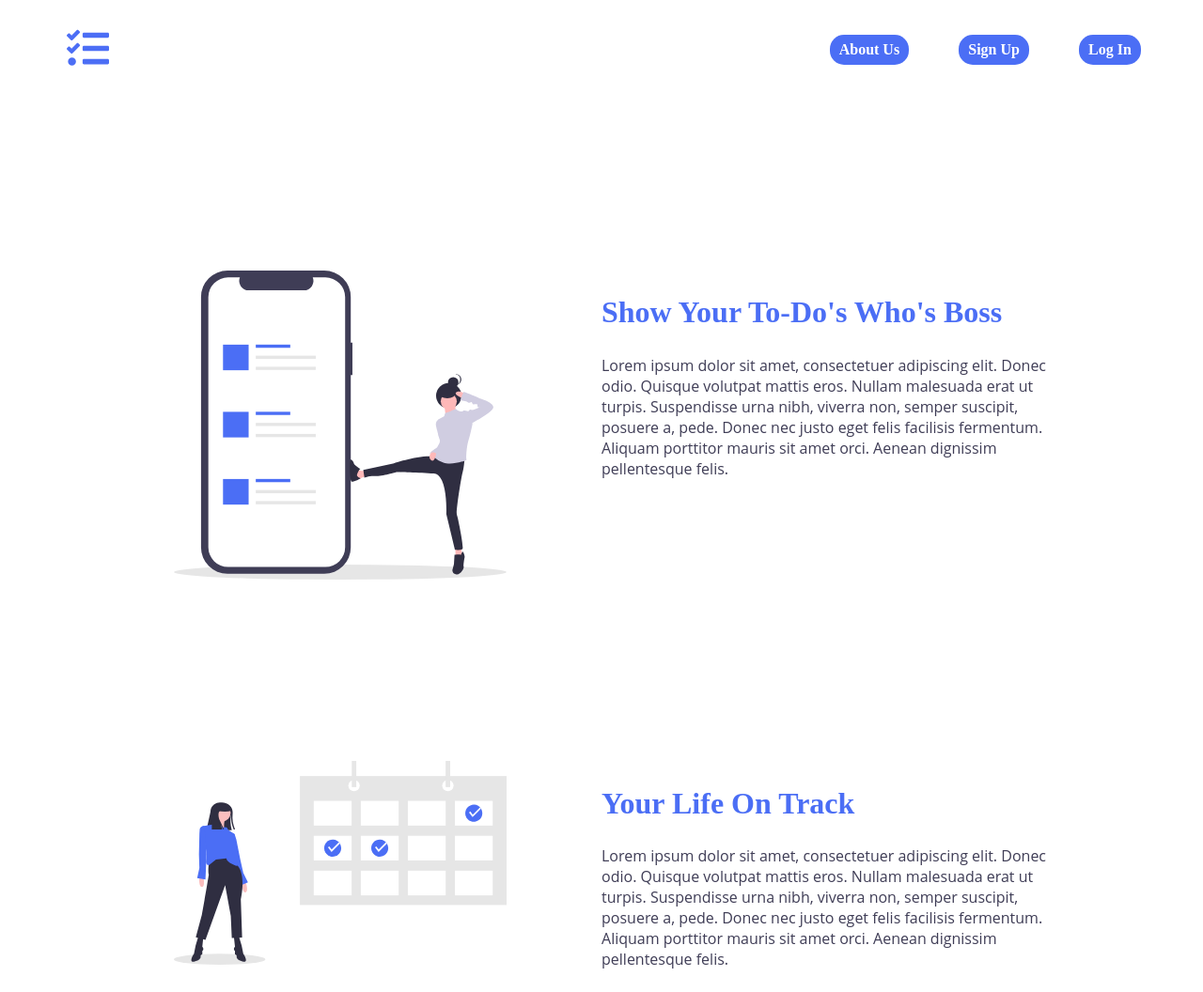
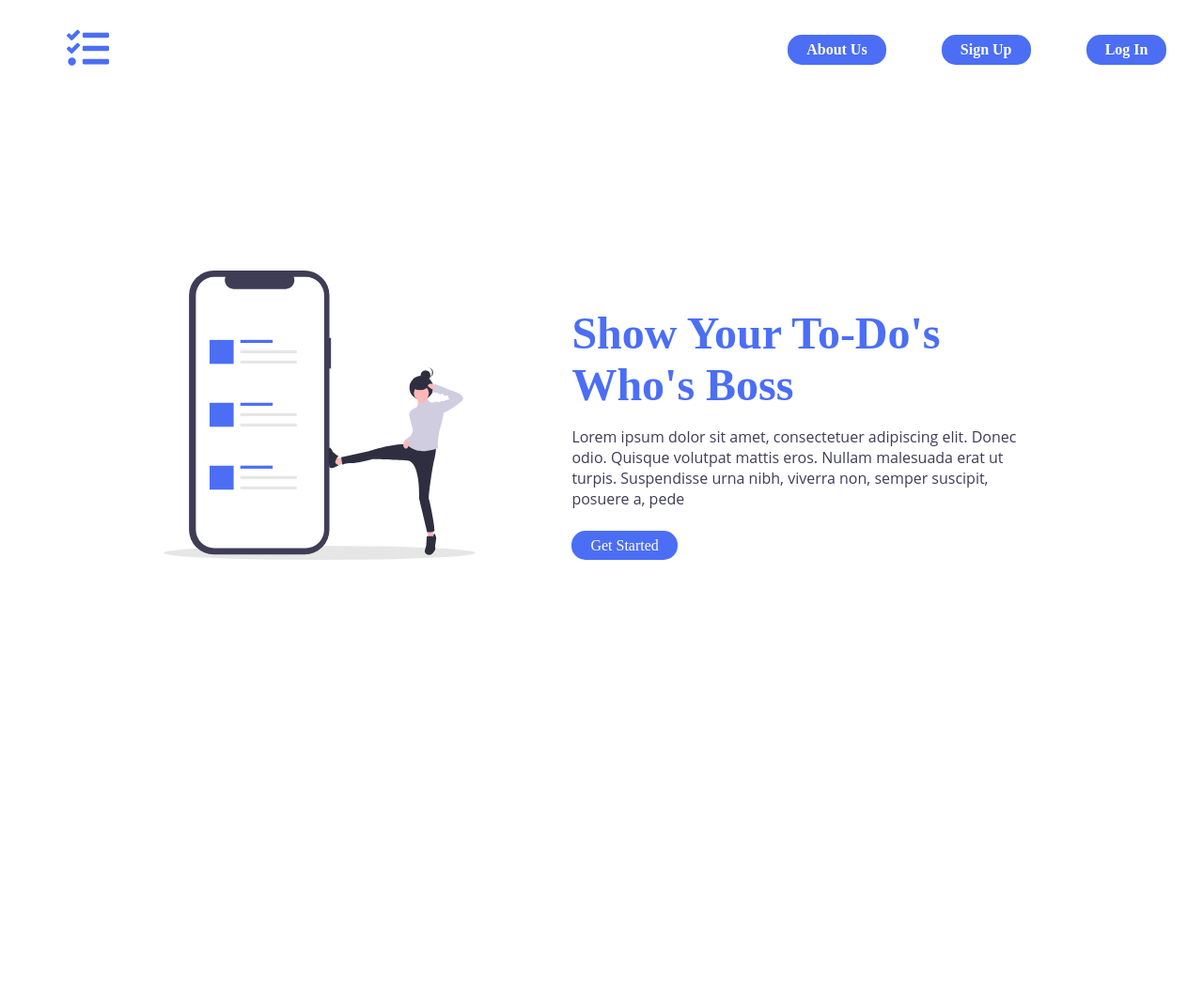
Before and after one commit to dawsonhammdev/UI, a plain HTML site: page index.html in a window 1280 px wide. Shown: the whole page at 94% size. After the commit the page ends 800 px from the top, so only its background shows below. Drawn offline with Linux system fonts and the light colour scheme; a web font is replaced by a local one.

Commit message:
I have worked on the hero section

```diff
--- a/index.html
+++ b/index.html
@@ -26,24 +26,13 @@
 
           <div class="text-one">
               <h1>Show Your To-Do's Who's Boss</h1>
-              <p>Lorem ipsum dolor sit amet, consectetuer adipiscing elit. Donec odio. Quisque volutpat mattis eros. Nullam malesuada erat ut turpis. Suspendisse urna nibh, viverra non, semper suscipit, posuere a, pede.
+              <p>Lorem ipsum dolor sit amet, consectetuer adipiscing elit. Donec odio. Quisque volutpat mattis eros. Nullam malesuada erat ut turpis. Suspendisse urna nibh, viverra non, semper suscipit, posuere a, pede</p>
 
-                Donec nec justo eget felis facilisis fermentum. Aliquam porttitor mauris sit amet orci. Aenean dignissim pellentesque felis.</p>
+                <a class="button" href="#">Get Started</a>
           </div>
       </section>
 
-      <section class="section-two">
-        <div class="drawing2">
-            <img src="img/undraw_online_calendar_kvu2.svg" alt="drawing of a woman holding her leg up on a phone">
-        </div>
 
-        <div class="text-two">
-            <h1>Your Life On Track</h1>
-            <p>Lorem ipsum dolor sit amet, consectetuer adipiscing elit. Donec odio. Quisque volutpat mattis eros. Nullam malesuada erat ut turpis. Suspendisse urna nibh, viverra non, semper suscipit, posuere a, pede.
-
-              Donec nec justo eget felis facilisis fermentum. Aliquam porttitor mauris sit amet orci. Aenean dignissim pellentesque felis.</p>
-        </div>
-    </section>
 
 </body>
 </html>
--- a/less/home-page.less
+++ b/less/home-page.less
@@ -2,16 +2,28 @@
     display: flex;
     margin-top: 15%;
 
+    @media @phone{
+        flex-direction: column;
+        align-items: center;
+    }
+
     h1{
         font-family: 'Montserrat';
         color: #4B6EF5;
-        font-size: 2rem;
+        font-size: 3rem;
+
+        @media @phone{
+            font-size: 2rem;
+        }
     }
 
     p{
         font-family: 'Open Sans' ;
         color:  #3F3D56;
+        margin-top: -5%;
+        margin-bottom: 30px;
     }
+
 
 
     .drawing1{
@@ -20,12 +32,33 @@
         img{
             width: 70%;
             margin-left: 35%;
+
+            @media @phone{
+                width: 100%;
+                margin-left: 0;
+            }
         }
     }
 
     .text-one{
         width: 50%;
-        padding: 0 10%;
+        padding-right: 15%;
+        padding-left: 10%;
+
+        @media @phone{
+            width: 70%;
+            text-align: center;
+            padding: 0%;
+        }
+    }
+
+    .button{
+        background-color: #4B6EF5;
+        border-radius: 15px;
+        color: white;
+        text-decoration: none;
+        font-family: 'Montserrat';
+        padding: 7px 20px;
     }
 }
 
--- a/less/navigation.less
+++ b/less/navigation.less
@@ -22,10 +22,10 @@ nav{
 
     .main-menu{
         display: flex;
-        width: 35%;
+        width: 39%;
 
         @media @phone{
-            width: 50%;
+            width: 40%;
         }
 
         a:hover{
@@ -36,11 +36,12 @@ nav{
             background-color: #4B6EF5;
             border-radius: 15px;
             color: white;
-            padding: 7px 10px;
+            padding: 7px 20px;
             margin-left: 12%;
 
             @media @phone{
                 font-size: .8rem;
+                padding: 7px 10px;
             }
 
 
```
Also changed, not shown: css/index.css.
